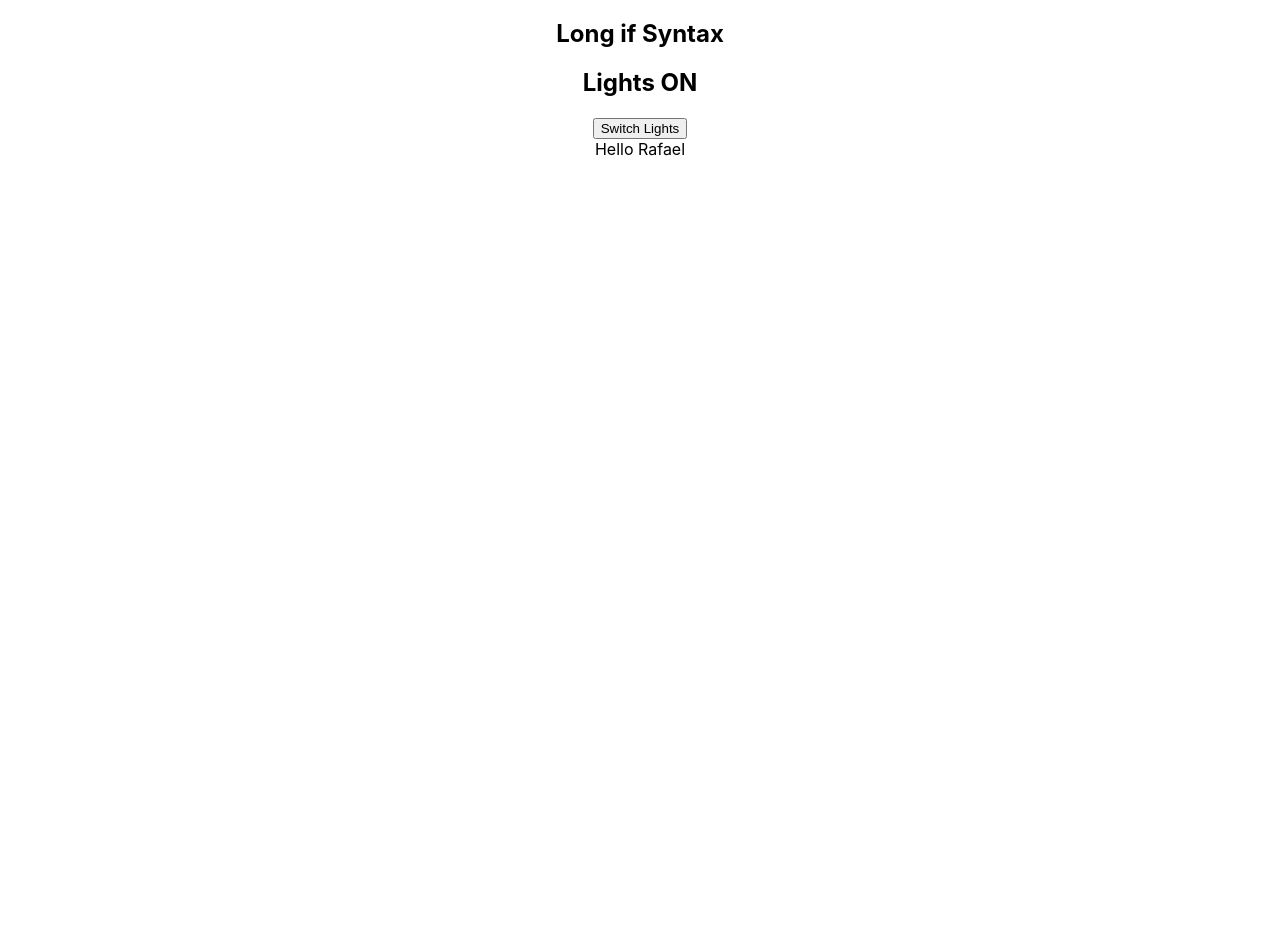
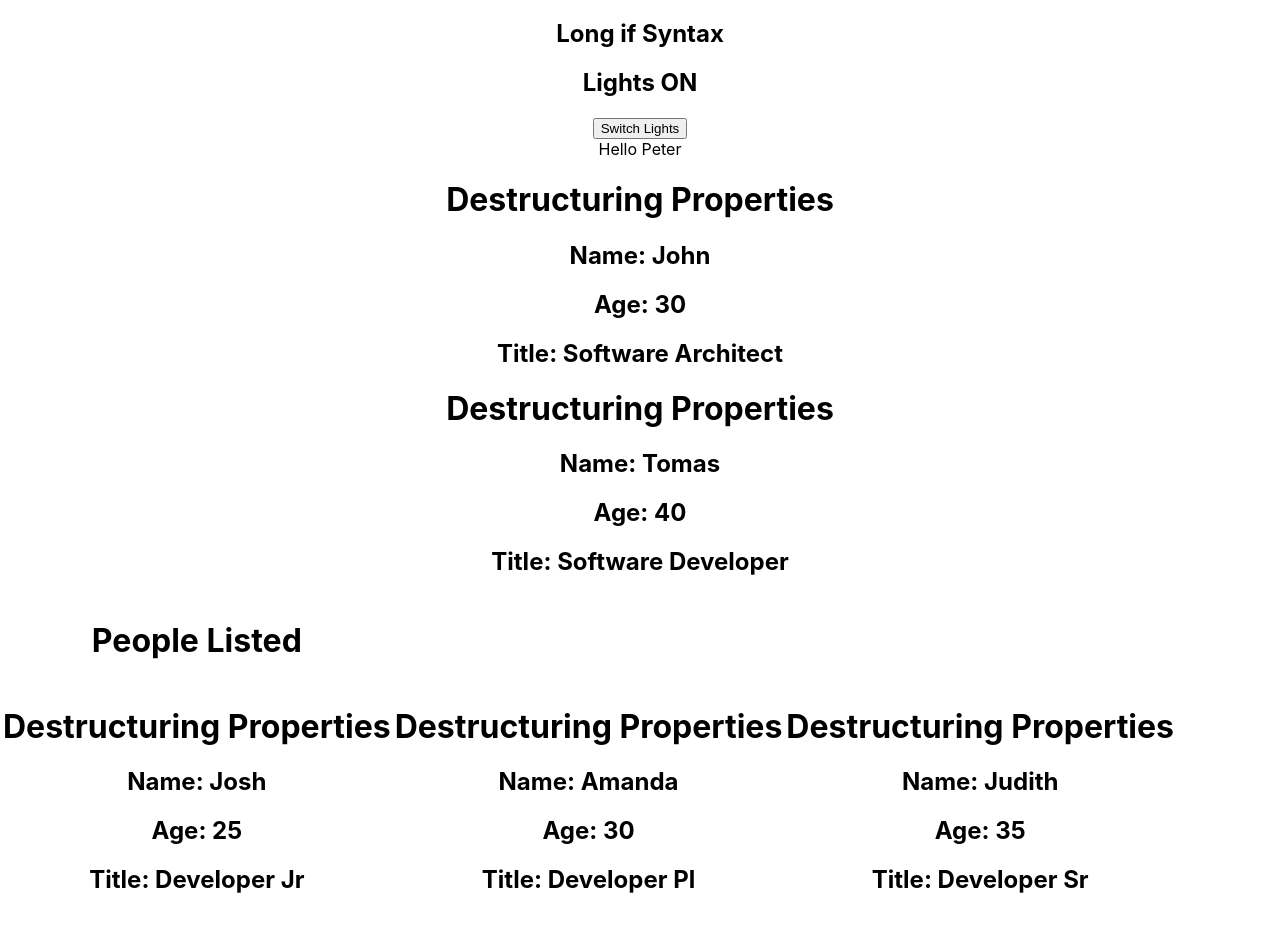
Before and after one commit to rafaelsslemes/basics_react, a React (Create React App) app: page / in a window 1280 px wide. Shown: the part 1160-2091 px from the top of the page. Before the commit the page ends 1819 px from the top, so only its background shows below. Built offline with nearby package versions, Linux system fonts and the light colour scheme.

Commit message:
Destructuring properties

```diff
--- a/src/App.js
+++ b/src/App.js
@@ -10,8 +10,17 @@ import DataByHook from './components/DataByHook';
 import ListRender from './components/ListRender';
 import CondictionalRender from './components/CondictionalRender';
 import ReceiveProperties from './components/ReceiveProperties';
+import DestructProperties from './components/DestructProperties';
+import ListIterated from './components/ListIterated';
 
 function App() {
+
+  const employees = [
+    {name:'Josh', age: 25, title: "Developer Jr"},
+    {name:'Amanda', age: 30, title: "Developer Pl"},
+    {name:'Judith', age: 35, title: "Developer Sr"},
+  ];
+
   return (
     <div className="App">
         <h1>Welcome React</h1>
@@ -24,7 +33,10 @@ function App() {
         <DataByHook/>
         <ListRender/>
         <CondictionalRender/>
-        <ReceiveProperties name='Rafael'/>
+        <ReceiveProperties name='Peter'/>
+        <DestructProperties name='John' age={30} title='Software Architect'/>
+        <DestructProperties name='Tomas' age={40} title='Software Developer'/>
+        <ListIterated people={employees}/>
     </div>
   );
 }
--- /dev/null
+++ b/src/components/DestructProperties.js
@@ -0,0 +1,12 @@
+const DestructProperties = ({name, age, title}) => {
+  return (
+    <div>
+        <h1>Destructuring Properties</h1>
+        <h2>Name: {name}</h2>
+        <h2>Age: {age}</h2>
+        <h2>Title: {title}</h2>
+    </div>
+  )
+}
+
+export default DestructProperties
--- /dev/null
+++ b/src/components/ListIterated.js
@@ -0,0 +1,25 @@
+import DestructProperties from './DestructProperties'
+
+const ListIterated = ({people}) => {
+    console.log(people);
+
+  return (
+    <div>
+        <table>
+            <th>
+                <h1>People Listed</h1>
+            </th>
+
+            <tr>
+                {people.map((person) => (
+                    <td>
+                        <DestructProperties name={person.name} age={person.age} title={person.title}/>
+                    </td>
+                ))}
+            </tr>
+        </table>
+    </div>
+  )
+}
+
+export default ListIterated
```
